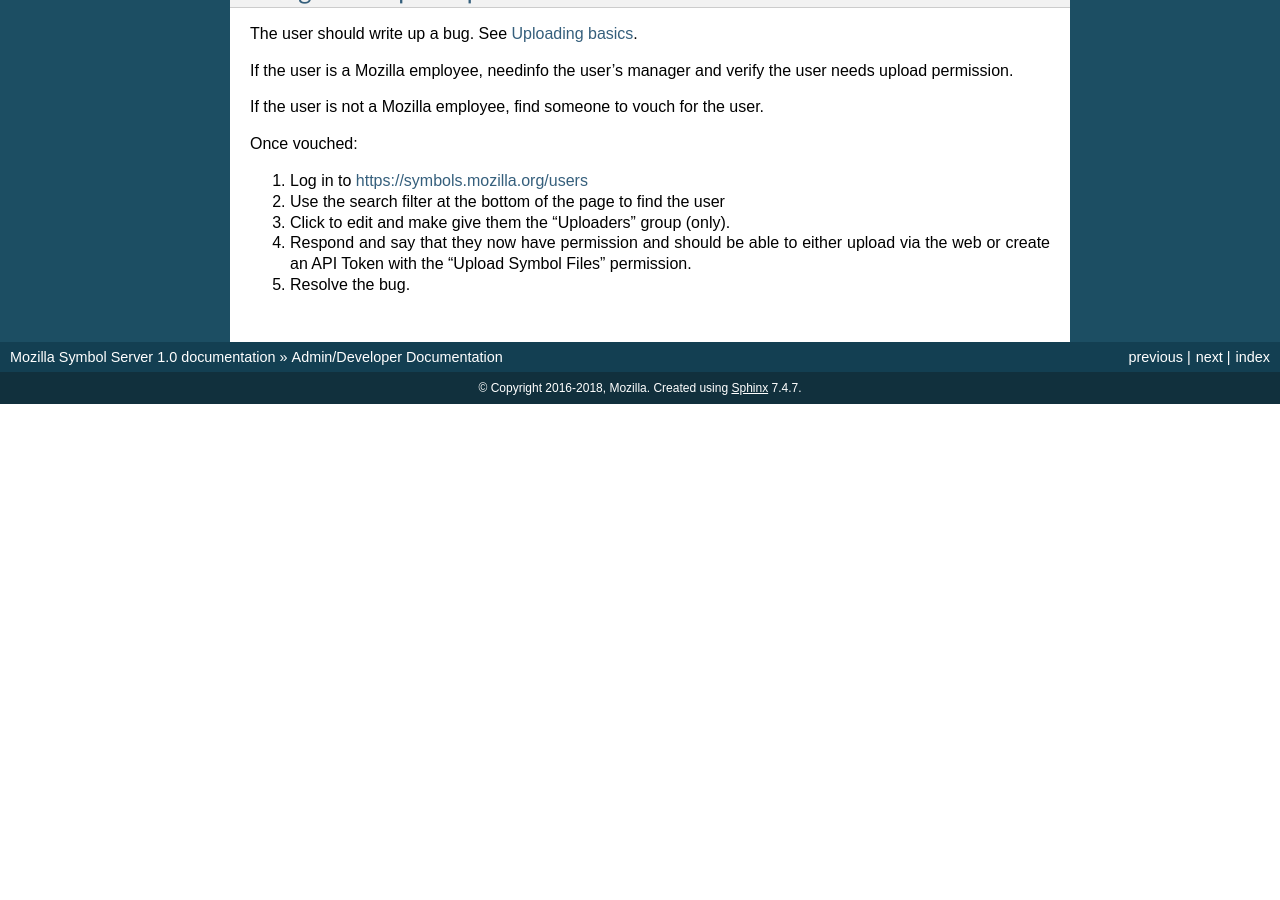
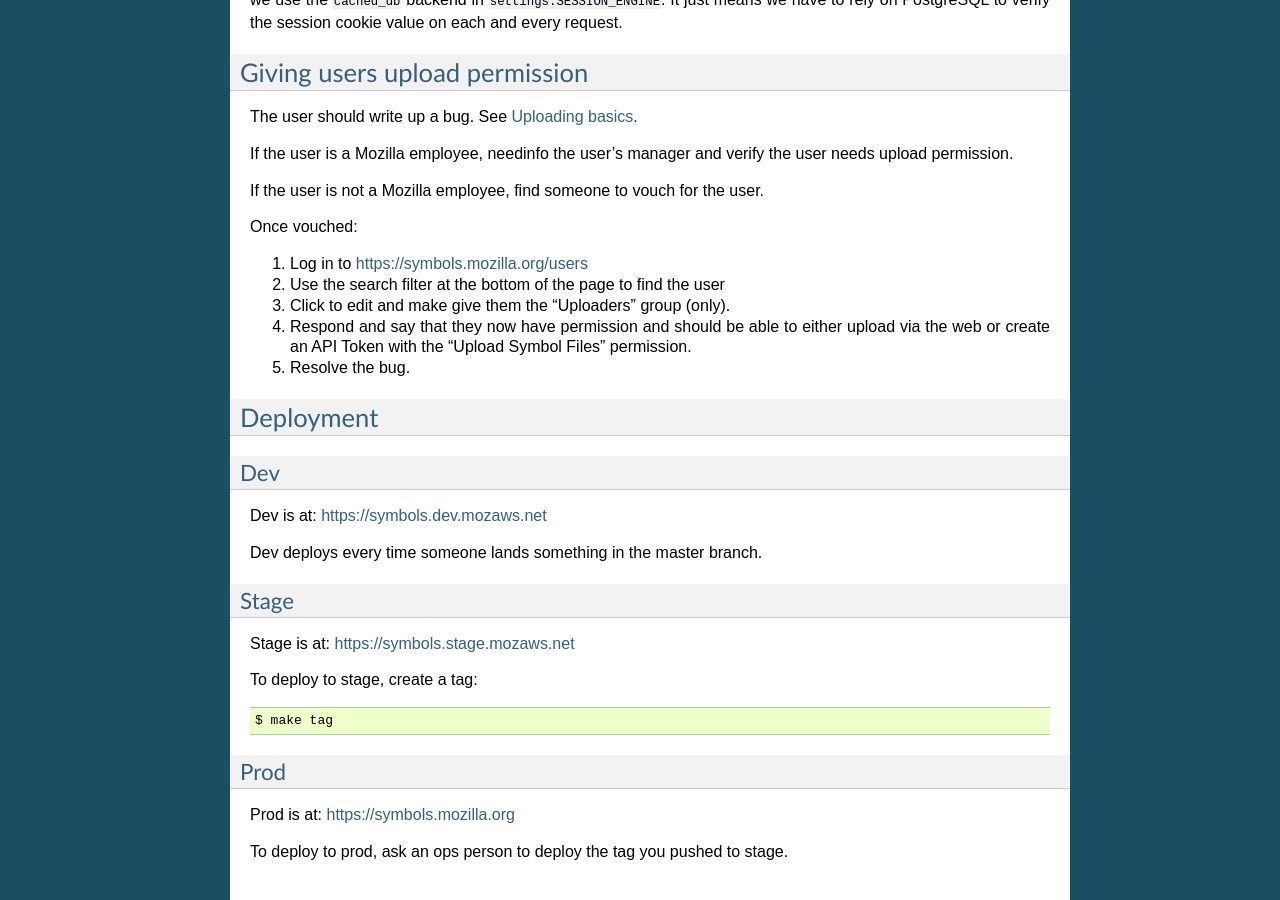
Before and after one commit to mozilla-services/tecken, a Sphinx documentation site: the page built from docs/dev.rst, in a window 1280 px wide and 900 px high, scrolled down 13132 px. Built offline with Sphinx 7.4.7, drawn with Linux system fonts in a browser that asks for light colours; before the commit the page ends 13536 px from its top, so only the background shows below that; some of the changed text lies outside the part shown.

Commit message:
Update deployment docs

```diff
--- a/docs/dev.rst
+++ b/docs/dev.rst
@@ -841,3 +841,32 @@ Once vouched:
    upload via the web or create an API Token with the "Upload Symbol Files"
    permission.
 5. Resolve the bug.
+
+
+Deployment
+==========
+
+Dev
+---
+
+Dev is at: https://symbols.dev.mozaws.net
+
+Dev deploys every time someone lands something in the master branch.
+
+
+Stage
+-----
+
+Stage is at: https://symbols.stage.mozaws.net
+
+To deploy to stage, create a tag::
+
+    $ make tag
+
+
+Prod
+----
+
+Prod is at: https://symbols.mozilla.org
+
+To deploy to prod, ask an ops person to deploy the tag you pushed to stage.
--- a/docs/index.rst
+++ b/docs/index.rst
@@ -25,7 +25,6 @@ User docs:
    download
    upload
    configuration
-   deployment
    celery
 
 
```
Also changed, not shown: docs/deployment.rst (deleted, +0 -61 lines).
